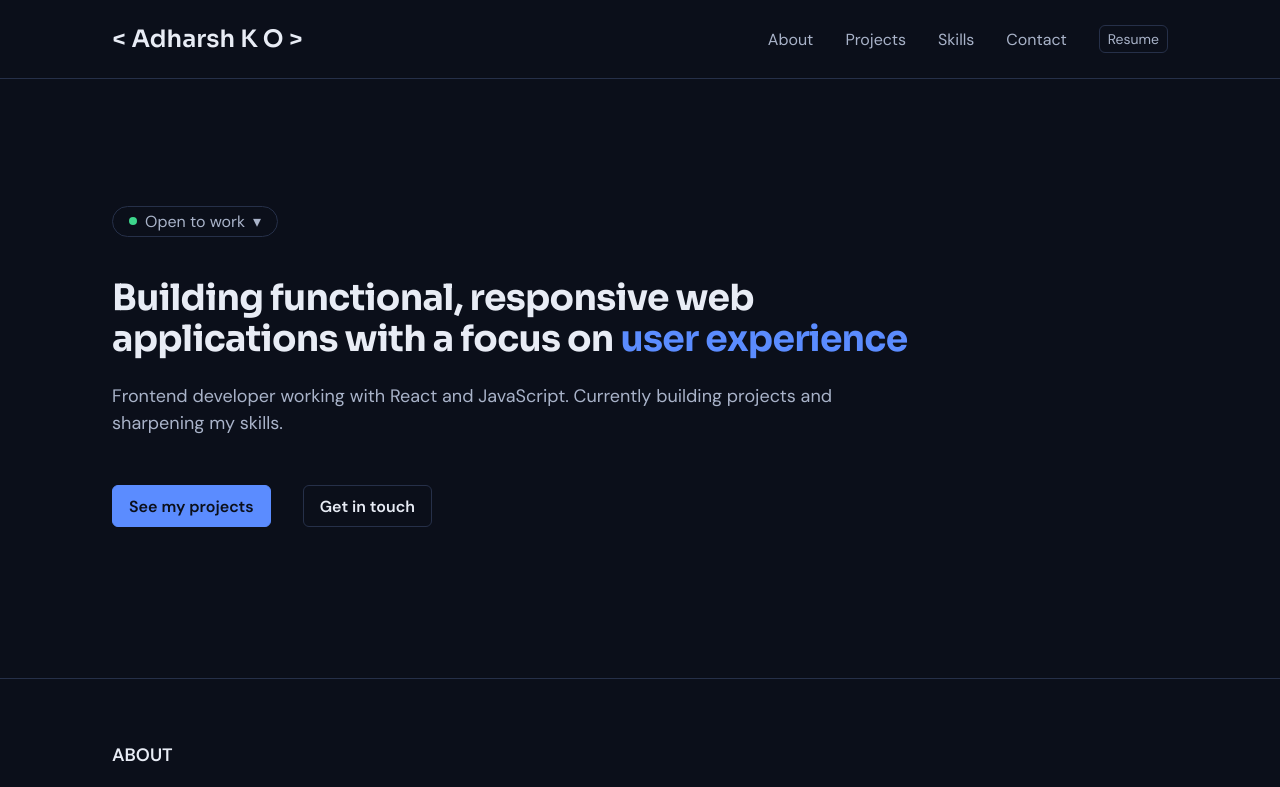
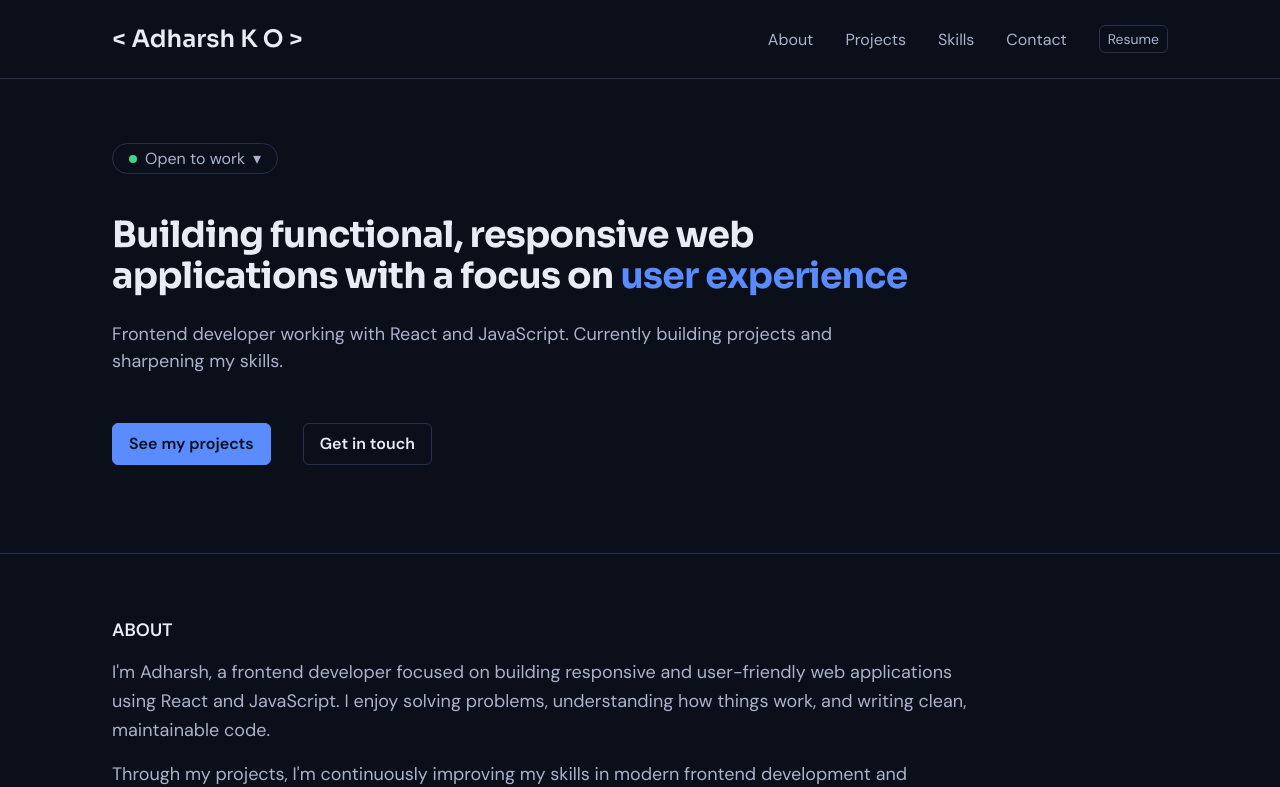
Before and after one commit to adharshko-369z/adharsh-Portfolio, a React (Vite) app: page / in a window 1280 px wide. Shown: the top 787 px of the page. Built offline with nearby package versions, Linux system fonts and the light colour scheme.

Commit message:
style: use padding instead of min-height in hero

```diff
--- a/src/components/Hero/hero.css
+++ b/src/components/Hero/hero.css
@@ -1,6 +1,6 @@
 .hero-section{
     border-bottom: 1px solid var(--border);
-    min-height: 75svh;
+    padding-block: 4rem;
     display: flex;
     flex-direction: column;
     justify-content: center;
```
